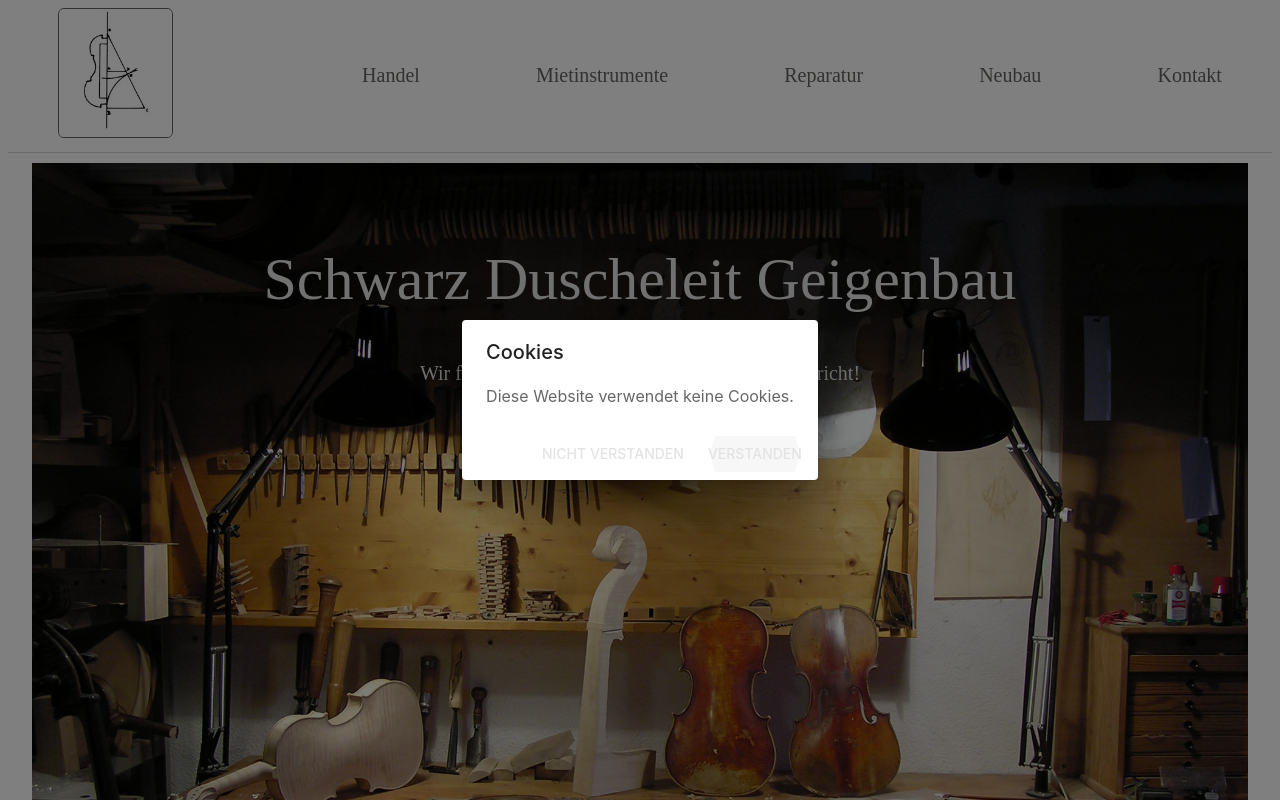
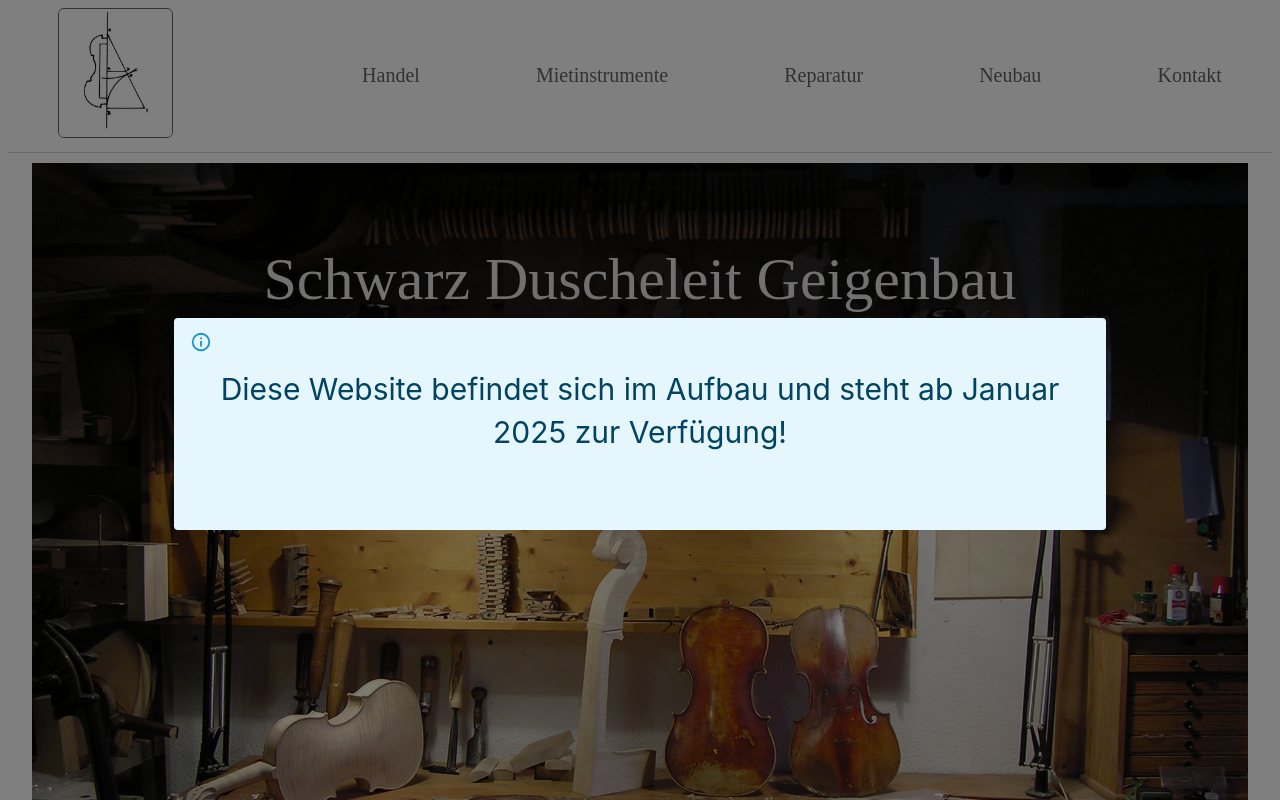
Before and after one commit to Seb125/geigenbau2.0, a React (Vite) app: page / in a window 1280 px wide. Shown: the top 800 px of the page. Built offline with nearby package versions, Linux system fonts and the light colour scheme.

Commit message:
Seite befindet sich im Aufbau

```diff
--- /dev/null
+++ b/src/components/Notification.jsx
@@ -0,0 +1,21 @@
+
+import Snackbar from '@mui/material/Snackbar';
+import Alert from '@mui/material/Alert';
+import CircularProgress from '@mui/material/CircularProgress';
+import { Box } from '@mui/material';
+
+const Notification = ({ open }) => {
+  return (
+    <Snackbar
+      open={open}
+      anchorOrigin={{ vertical: 'top', horizontal: 'center' }}
+      sx={{height: "100vh"}}
+    >
+      <Alert severity="info" sx={{ display: 'block', textAlign: 'center', height: "200px", width: "900px"}}>
+        <span style={{fontSize: "30px"}}>Diese Website befindet sich im Aufbau und steht ab Januar 2025 zur Verfügung!</span>
+      </Alert>
+    </Snackbar>
+  );
+};
+
+export default Notification;
--- a/src/pages/MainPage.jsx
+++ b/src/pages/MainPage.jsx
@@ -1,4 +1,5 @@
-import CssBaseline from "@mui/material/CssBaseline";
+import { useState } from "react";
+import Notification from "../components/Notification";
 import Box from "@mui/material/Box";
 import Grid from "@mui/material/Grid";
 import test from "../assets/test.jpg";
@@ -7,6 +8,10 @@
 import CookieBanner from "../components/CookieBanner";
 
 function MainPage() {
+
+  const [open, setOpen] = useState(true);
+
+
   return (
     <Box
       sx={{
@@ -17,6 +22,7 @@
         position: "relative",
       }}
     >
+    <Notification open={open} />
       <img src={test} style={{ objectFit: 'cover', margin: "10px", height: "800px", width: "95vw" }} />
       <Box
         sx={{
```
